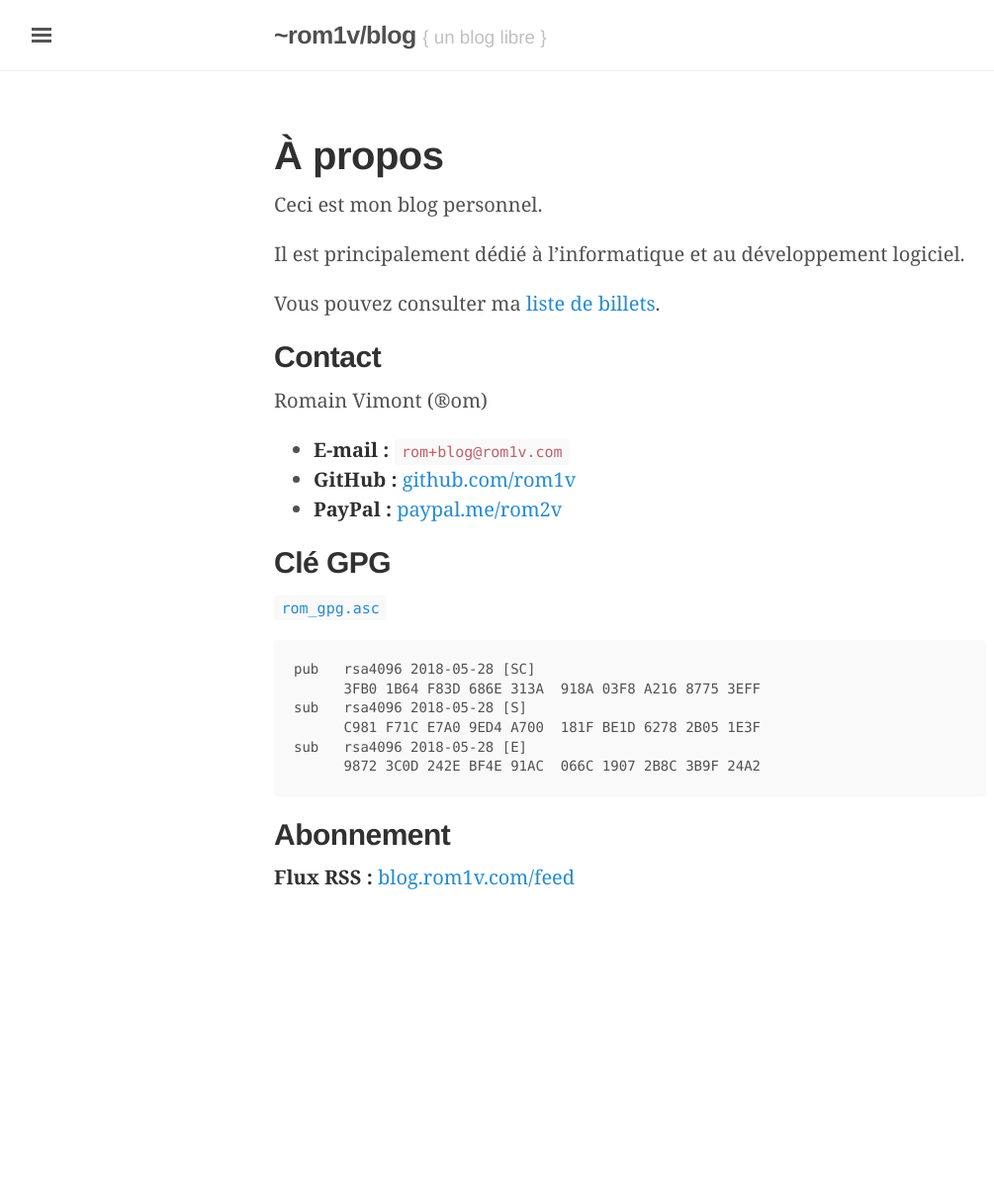
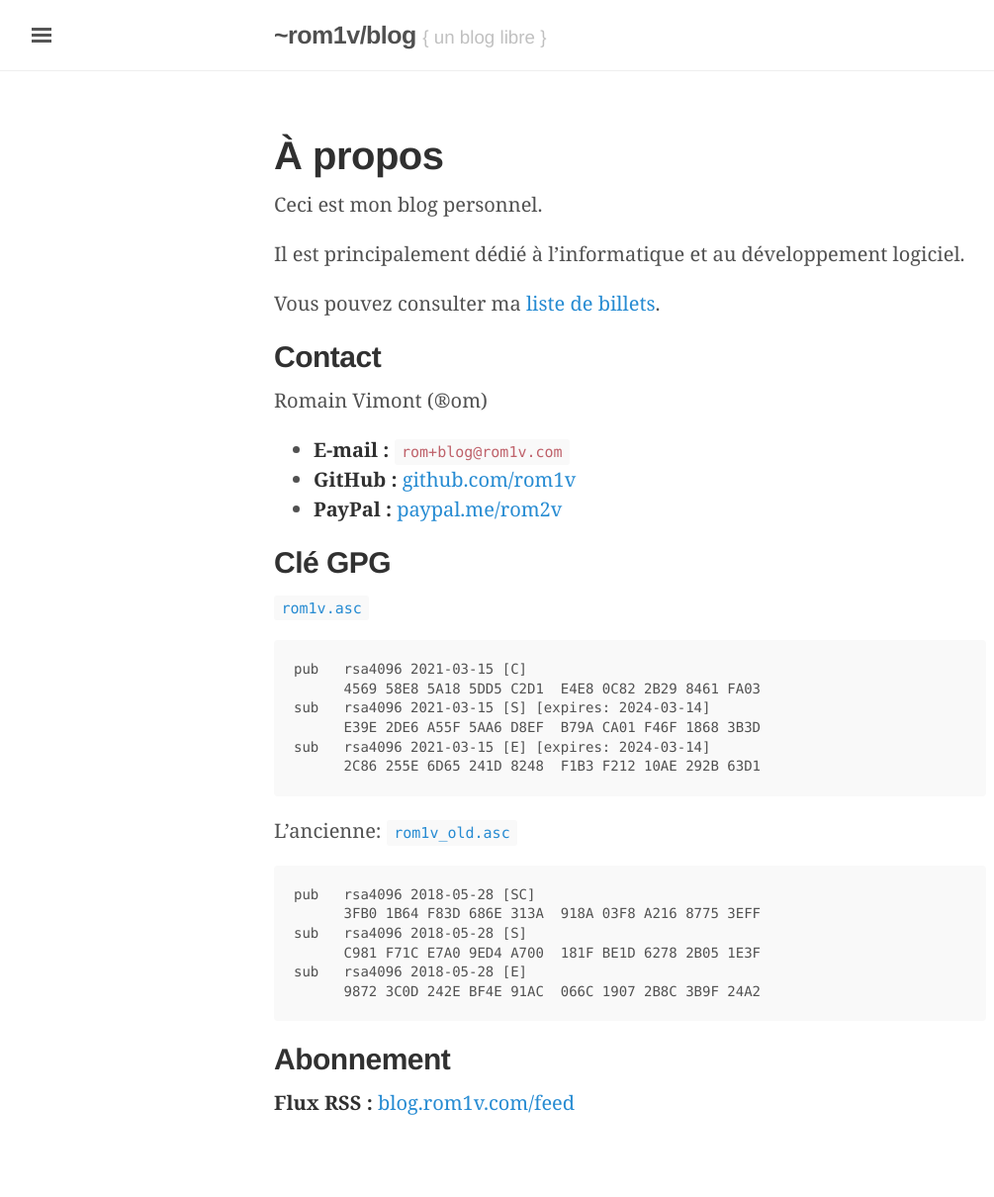
Before and after one commit to rom1v/blog.rom1v.com, a Jekyll site: the page built from about.md, in a window 1280 px wide. Shown: the whole page at 99% size, without its empty margins (3-1008 px from the left). Built offline with Jekyll 4.4.1, drawn with Linux system fonts in a browser that asks for light colours; before the commit the page ends 982 px from its top, so only the background shows below that.

Commit message:
Update GPG information
I had to change my key, I have lost access to the old one.

````diff
--- a/about.md
+++ b/about.md
@@ -23,7 +23,19 @@ Romain Vimont (®om)
 
 ## Clé GPG
 
-[`rom_gpg.asc`](/keys/rom_gpg.asc)
+
+[`rom1v.asc`](/keys/rom1v.asc)
+
+```
+pub   rsa4096 2021-03-15 [C]
+      4569 58E8 5A18 5DD5 C2D1  E4E8 0C82 2B29 8461 FA03
+sub   rsa4096 2021-03-15 [S] [expires: 2024-03-14]
+      E39E 2DE6 A55F 5AA6 D8EF  B79A CA01 F46F 1868 3B3D
+sub   rsa4096 2021-03-15 [E] [expires: 2024-03-14]
+      2C86 255E 6D65 241D 8248  F1B3 F212 10AE 292B 63D1
+```
+
+L'ancienne: [`rom1v_old.asc`](/keys/rom1v_old.asc)
 
 ```
 pub   rsa4096 2018-05-28 [SC]
````
Also changed, not shown: 3 other files.
